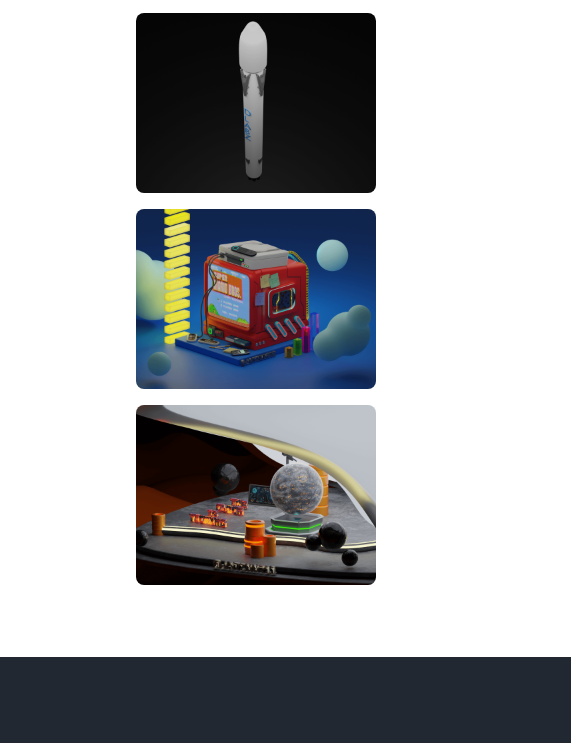
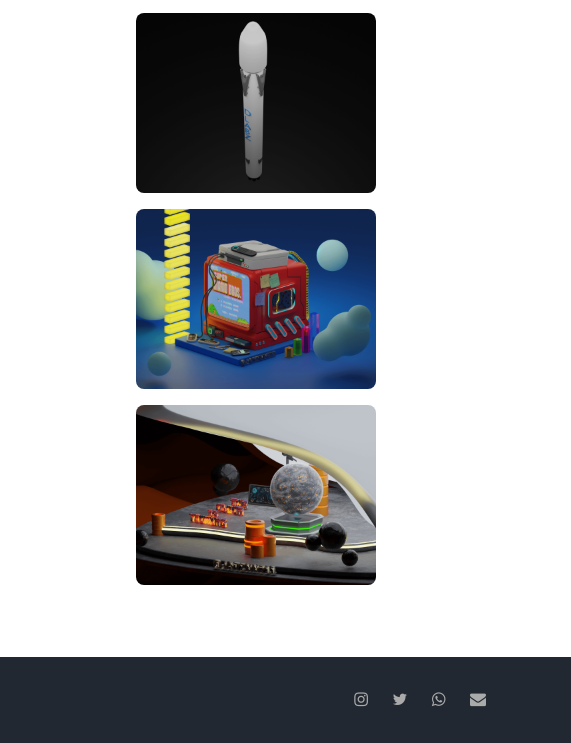
Before and after one commit to Jatinn711/Jatinn711.github.io, a plain HTML site: page index.html in a window 1280 px wide. Shown: the part 2524-3267 px from the top of the page, 709-1280 px from the left. Drawn offline with nearby package versions, Linux system fonts and the light colour scheme; files whose address does not match are found by name.

Commit message:
added home footer social  icons

```diff
--- a/index.html
+++ b/index.html
@@ -461,14 +461,14 @@ Author URL: http://w3layouts.com
                         <div class="col-lg-8 footer-left">
                             <p class="m-0">© Copyright 2020 Jatin Mistry.</p>
                         </div>
-<!--                         <div class="col-lg-4 footer-right text-lg-right text-center mt-lg-0 mt-3">
+                         <div class="col-lg-4 footer-right text-lg-right text-center mt-lg-0 mt-3">
                             <ul class="social m-0 p-0">
-                                <li><a href="#facebook"><span class="fa fa-facebook"></span></a></li>
-                                <li><a href="#linkedin"><span class="fa fa-linkedin"></span></a></li>
-                                <li><a href="#instagram"><span class="fa fa-instagram"></span></a></li>
-                                <li><a href="#twitter"><span class="fa fa-twitter"></span></a></li>
+                                <li><a href="https://www.instagram.com/jatinn711"><span class="fa fa-instagram"></span></a></li>
+                                <li><a href="https://www.twitter.com/itmeGLTCH1"><span class="fa fa-twitter"></span></a></li>
+                                <li><a href="https://wa.me/9653629450"><span class="fa fa-whatsapp"></span></a></li>
+                                <li><a href="mailto: jatinmistry808@gmail.com"><span class="fa fa-envelope"></span></a></li>
                             </ul>
-                        </div> -->
+                        </div>
                     </div>
                 </div>
             </div>
```
